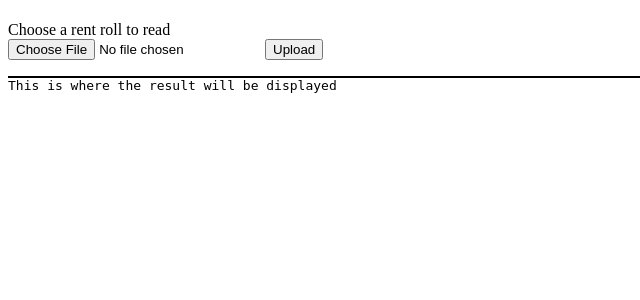
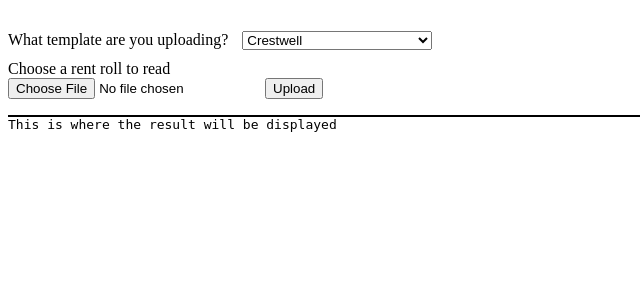
Before and after one commit to evancosmos/RentRollApp, a Flask app: page / in a window 1280 px wide. Shown: the part 45-345 px from the top of the page, without its empty margins (0-640 px from the left). Run offline with Flask 2, Linux system fonts and the light colour scheme; data that the repository does not hold is empty.

Commit message:
Improved Crestwell read, added mock dropdown. ++

```diff
--- a/backend/PDFreaders.py
+++ b/backend/PDFreaders.py
@@ -1,6 +1,5 @@
 #Read text from PDFs
 from crypt import methods
-from io import BytesIO
 from pdfminer.high_level import extract_text, extract_text_to_fp
 from pdfminer.layout import LAParams
 
@@ -52,10 +51,8 @@ class rentRoll: #The collection of items on a rent roll
             id += 1
         return newMasterDict
 
-def readPDFCrestWell(file): #For this template, a new item is begins when an line starts with "TCC"
+def readPDFCrestWell(fObj): #For this template, a new item is begins when an line starts with "TCC"
     #For this template, I have to iterate twice to get pdfminersix to read Base rent correctly. See difference in LAPParms
-
-    fObj = BytesIO(file)
 
     LAPParmsBR = LAParams(0.5, 2, 0.2, 0.1, None, False, False)
     textBR = extract_text(fObj, None, None, 0, True, "utf-8", LAPParmsBR)
@@ -67,6 +64,7 @@ def readPDFCrestWell(file): #For this template, a new item is begins when an lin
     brCount = 0
     oldLeaseNum = ""
     validCodes = ["TCC", "SPA", "WBC", "SPR", "LAK", "COR", "DEP"]
+    validRentInfo = ["Base Rent", "Free Rent", "Fixturing", "Month to "]
 
     for line in textLinesBR:
         #print(line)
@@ -78,7 +76,7 @@ def readPDFCrestWell(file): #For this template, a new item is begins when an lin
                 brLineItem = ""
             oldLeaseNum = line
             loopedOnce = True
-        elif((line[:9] == "Base Rent") and (loopedOnce)):
+        elif((line[:9] in validRentInfo) and (loopedOnce)):
             brLineItem += line
             brCount = 1
         elif(brCount > 0):
@@ -89,7 +87,7 @@ def readPDFCrestWell(file): #For this template, a new item is begins when an lin
                 brCount = 0
     BaseRentDict[oldLeaseNum] = brLineItem
 
-    LAPParms = LAParams(0.5, 2, 0.2, 0.1, 0.5, False, False)
+    LAPParms = LAParams(0.5, 1.5, 0.2, 0.1, 0.9, False, False)
     text = extract_text(fObj, None, None, 0, True, "utf-8", LAPParms)
     textLines = text.splitlines()
     #Once "TCC" is read from the start of a line, make a new roll
@@ -139,8 +137,8 @@ def readPDFCrestWell(file): #For this template, a new item is begins when an lin
 
     allRoll.addRoll(newRoll)
 
-    #print(json.dumps(allRoll.retMasterDict(), ensure_ascii=False, indent=0, separators=(',', ':')))
-    #Put the new item in the database
+    #Put new item in database
+    firebaseConnect()
     JSONToFirebase(json.dumps(allRoll.retMasterDict(), ensure_ascii=False, indent=0, separators=(',', ':')), "TestItem")
 
     return allRoll
@@ -160,3 +158,10 @@ def JSONToFirebase(JSONstr, DataBaseRef):
 def FirebaseToJSON(DataBaseRef):
     ref = db.reference(DataBaseRef)
     return ref.get()
+
+if __name__ == "__main__":
+    allRoll = readPDFCrestWell("../TestRolls/Crestwell/Broadway - Commercial 2016 Base Rent Roll (Revised).pdf")
+
+    out_file = open("out.json", "w")
+    json.dump(allRoll.retMasterDict(), out_file, ensure_ascii=False, indent=0, separators=(',', ':'))
+    out_file.close()
--- a/main.py
+++ b/main.py
@@ -1,14 +1,11 @@
 #PDF Readers
-from backend.PDFreaders import readPDFCrestWell, FirebaseToJSON, firebaseConnect
-
-#Output to site/database with json
-import json
+from io import BytesIO
+from backend.PDFreaders import readPDFCrestWell, FirebaseToJSON
 
 #Web App framework for python
-from flask import Flask, request, flash, redirect, url_for, render_template
+from flask import Flask, request, render_template
 import flask
 from flask_cors import CORS
-from werkzeug.utils import secure_filename
 
 import os
 
@@ -27,7 +24,6 @@ def allowed_file(filename):
 
 @app.route("/", methods= ['GET', 'POST'])
 def helloworld():
-    firebaseConnect()
     return render_template("index.html")
 
 @app.route("/users", methods=["GET"])
@@ -42,8 +38,11 @@ def upload_file():
         print("Got request in static files")
         print(request.files['static_file'])
         f = request.files['static_file']
-
-        readPDFCrestWell(f.stream.read())
+        if(f not in ALLOWED_EXTENSIONS):
+            resp = {"success": False, "response": "Not a valid file type"}
+            return flask.jsonify(resp)
+        fObj = BytesIO(f.stream.read())
+        readPDFCrestWell(fObj)
         resp = {"success": True, "response": "file saved!"}
         return flask.jsonify(resp)
     resp = {"success": True, "response": "Non-post"}
--- a/static/Connection.js
+++ b/static/Connection.js
@@ -37,6 +37,11 @@ function getUsers() {
     return;
 }
 
+function giveError(e){
+    dataDiv = document.getElementById('displayRoll');
+    dataDiv.innerHTML = e;
+}
+
 function sendData(form) {
     let myPromise = new Promise(function(resolve, reject) {
         var formData = new FormData(form);
@@ -53,11 +58,17 @@ function sendData(form) {
 
         xhr.send(formData);
 
-        resolve(xhr.response);
+        if(xhr.response.success == false){
+            reject("Error");
+        }
+        else {
+            resolve(xhr.response);
+        }
     });
 
     myPromise.then(
-        () => getUsers()
+        () => getUsers(),
+        (error) => giveError(error)
     );
 
     return;
--- a/static/basicstyling.css
+++ b/static/basicstyling.css
@@ -3,3 +3,7 @@
     border-top-color: black;
     border-top-width: 2px;
 }
+
+#BRT {
+    margin: 10px;
+}
--- a/templates/index.html
+++ b/templates/index.html
@@ -7,8 +7,16 @@
     <script src="{{ url_for('static', filename='Connection.js') }}"></script>
 
     <body>
+        <label for="baseRollTemplates">What template are you uploading?</label>
+        <select name="baseRollTemplates" id="BRT">
+            <option>Crestwell</option>
+            <option>CBRE</option>
+            <option>Affortable Housing Societies</option>
+            <option>Fir Apts</option>
+        </select>
+
         <div>Choose a rent roll to read</div>
-        <form enctype = "multipart/form-data" onsubmit="return false;" >
+        <form enctype = "multipart/form-data" onsubmit="return false;">
             <input id="file" type="file" name="static_file" />
             <button id="upload-button" onclick="sendData(this.form)"> Upload </button>
         </form>
```
